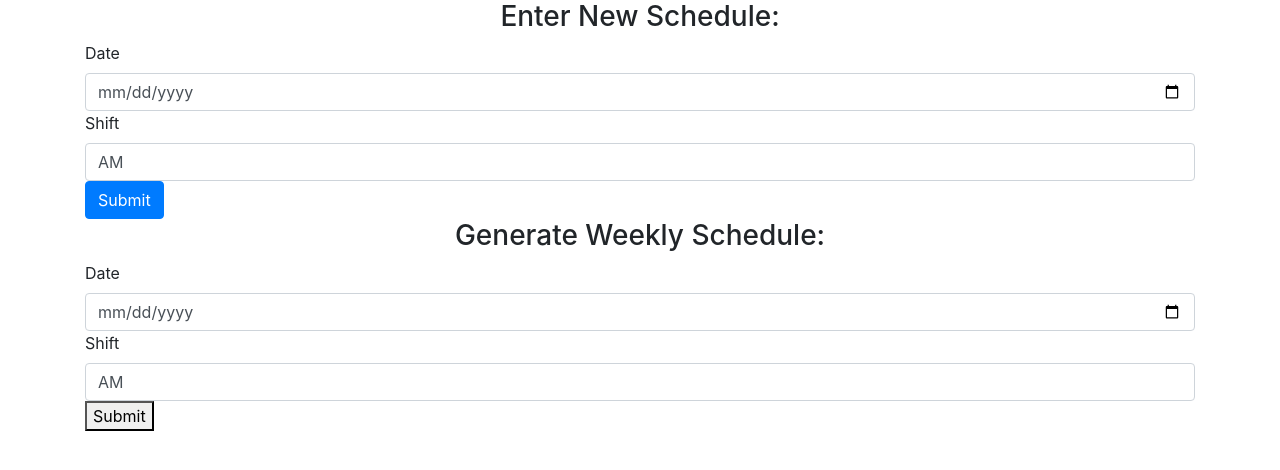
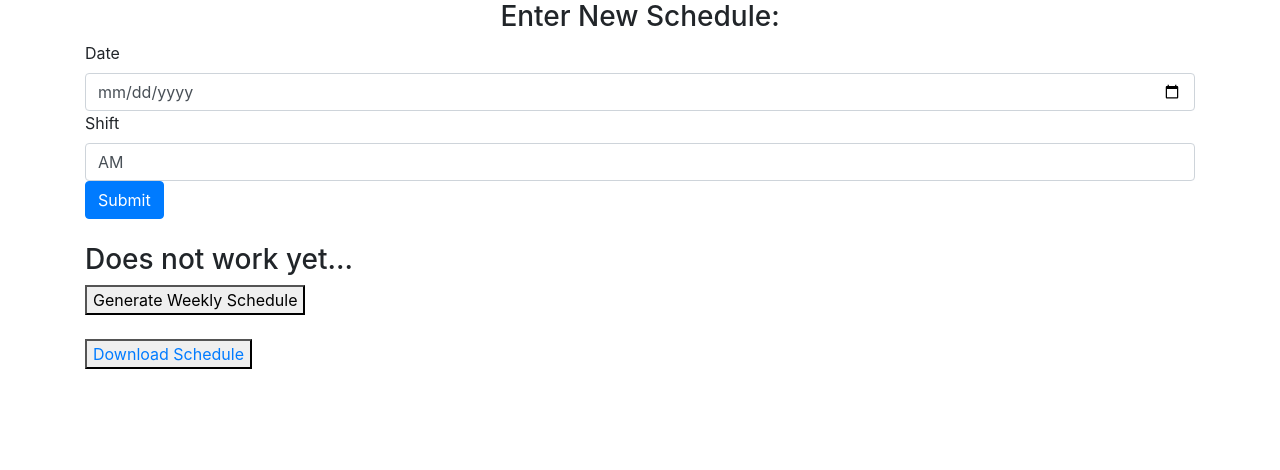
Before and after one commit to hawkinscjh/Schedule-Hawk-01, a Flask app: page /schedules in a window 1280 px wide. Shown: the part 154-624 px from the top of the page. Run offline with Flask 2, Linux system fonts and the light colour scheme; data that the repository does not hold is empty; some libraries are stand-ins or nearby versions.

Commit message:
Added subprocess to download CSV of schedule

```diff
--- a/main.py
+++ b/main.py
@@ -9,7 +9,9 @@
 from google.oauth2 import id_token
 from google.auth.transport import requests
 import constants
+import csv
 import subprocess
+import time
 
 import os
 os.environ['OAUTHLIB_INSECURE_TRANSPORT'] = '1'
@@ -28,25 +30,6 @@
 
 scope = ['https://www.googleapis.com/auth/userinfo.email', 'https://www.googleapis.com/auth/userinfo.profile', 'openid']
 oauth = OAuth2Session(client_id, redirect_uri=redirect_uri, scope=scope)
-
-def getSchedule(schedules):
-	"""Load a CSV of the schedule"""
-
-	# save to JSON to microservice directory
-	with open('static/schedule.json', 'w') as outfile:
-		json.dump(schedules, outfile)
-
-	# Declare file name
-	scheduleCSV = f"{schedules['export_location']}.{schedules['export_location']}"
-
-	img = f'<img src="{schedules}">'
-
-	sourcePath = f"{schedules}"
-
-	subprocess.run("python3 schedule_img.py", shell=True)
-
-	return img
-
 
 @app.route('/')
 def index():
@@ -79,9 +62,7 @@
 
 	if request.method == 'POST':
 
-		#content = request.form
-		content = request.get_json()
-		content["Date"] = Date(content.body.dob)
+		content = request.form
 
 		if content["Date"] != '' and content["Shift"] != '':
 
@@ -109,18 +90,24 @@
 			query = client.query(kind="schedule")
 			results = list(query.fetch())
 			return render_template('full_schedule.html', data=results)
+
 	elif request.method == 'GET':
 
 		query = client.query(kind="schedule")
 		query.order = ["Date"]
 		results = list(query.fetch())
-		print(results)
-		json_object = json.dumps(results, indent=4)
-		print(json_object)
-		return render_template('full_schedule.html', data=results)
 
-	#elif request.method == 'PATCH':
+		out_file = open("static\myfile.json", "w")
+		json.dump(results, out_file, indent = 4, sort_keys=True)
+		out_file.close()
 
+		subprocess.run("python3 test.py", shell=True)
+
+		with open("static\schedule.csv", "r") as f:
+			schedule_csv = f.read()
+
+
+		return render_template('full_schedule.html', data=results, csv = schedule_csv)
 
 	else:
 		return "Method not allowed", 405
@@ -179,7 +166,7 @@
 		profile_key = client.key("profile", int(pid))
 		profile = client.get(key=profile_key)
 		if schedule != None and profile != None:
-			schedule['Working'].append({"id": profile.key.id, "fName": profile['fName'], "lName": profile['lName'] ,"email": profile["email"], "schedule": profile['schedule']})
+			schedule['Working'].append({"id": profile.key.id, "Name": profile['fName'] +' '+ profile['lName']})
 			profile['schedule'].append({"id": schedule.key.id, "Date": schedule["Date"], "Shift": schedule["Shift"]})
 			client.put(schedule)
 			client.put(profile)
@@ -200,7 +187,7 @@
 		profile_key = client.key("profile", int(pid))
 		profile = client.get(key=profile_key)
 		if schedule != None and profile != None:
-			schedule['Working'].remove({"id": profile.key.id, "fName": profile['fName'], "lName": profile['lName'] ,"email": profile["email"],  "schedule": profile["schedule"]})
+			schedule['Working'].remove({"id": profile.key.id, "Name": profile['fName'] +' '+ profile['lName']})
 			profile['schedule'].remove({"id": schedule.key.id, "Date": schedule["Date"], "Shift": schedule["Shift"]})
 			client.put(schedule)
 			client.put(profile)
@@ -219,7 +206,7 @@
 		profile_key = client.key("profile", int(pid))
 		profile = client.get(key=profile_key)
 		if schedule != None and profile != None:
-			schedule['Working'].remove({"id": profile.key.id, "fName": profile['fName'], "lName": profile['lName'] ,"email": profile["email"],  "schedule": profile["schedule"]})
+			schedule['Working'].remove({"id": profile.key.id, "Name": profile['fName'] +' '+ profile['lName']})
 			profile['schedule'].remove({"id": schedule.key.id, "Date": schedule["Date"], "Shift": schedule["Shift"]})
 			client.put(schedule)
 			client.put(profile)
@@ -380,7 +367,7 @@
 			for schedule in profile['schedule']:
 				schedule_key = client.key("schedule", schedule['id'])
 				select_schedule = client.get(key=schedule_key)
-				select_schedule['Working'].remove({"id": profile.key.id, "fName": profile['fName'], "lName": profile['lName'] ,"email": profile["email"],  "schedule": profile["schedule"]})
+				select_schedule['Working'].remove({"id": profile.key.id, "Name": profile['fName'] +' '+ profile['lName']})
 				client.put(select_schedule)
 
 		client.delete(profile_key)
--- a/templates/full_schedule.html
+++ b/templates/full_schedule.html
@@ -15,8 +15,7 @@
         Working:
         {% for profile in x['Working'] %}
           <br />
-          <tr>{{ profile['fName'] }}</tr>
-          <tr>{{ profile['lName'] }}</tr>
+          <tr>{{ profile['Name'] }}</tr>
         {% endfor %}
         <br />
         {% endif %}
@@ -40,23 +39,18 @@
       <button type="submit" class="btn btn-primary">Submit</button>
     </form>
 
+    <br />
+    <h3>Does not work yet...</h3>
     <form action = "http://127.0.0.1:8080/schedules" method = "post">
-      <h3 align="center">Generate Weekly Schedule:</h3>
-      <div class="form group">
-        <label for="Date">Date</label>
-        <input type="date" class="form-control" id="Date" name="Date" placeholder="Enter Date">
-      </div>
-      <div class="form group">
-        <label for="Shift">Shift</label>
-        <select class="form-control" name="Shift" id="Shift">
-          <option value="AM">AM</option>
-          <option value="PM">PM</option>
-        </select>
-      </div>
-
       <button type="button" class="submit" onClick="generateWeeklySchedule()">
-        Submit
+        Generate Weekly Schedule
       </button>
     </form>
+    <br />
+
+    <button type="submit">
+      <a href="/static/schedule.csv" download="schedule.csv">Download Schedule</a>
+    </button>
+    <br />
   </body>
 {% endblock %}
--- a/templates/profiles.html
+++ b/templates/profiles.html
@@ -17,6 +17,7 @@
       </ul>
     {% endfor %}
     </table>
+    <br />
     <form action = "http://127.0.0.1:8080/profiles" method = "post">
       <h3 align="center">Enter New Profile:</h3>
       <div class="form group">
--- a/templates/schedule.html
+++ b/templates/schedule.html
@@ -20,10 +20,7 @@
     <h3>Scheduled to work</h3>
     {% for x in schedule['Working'] %}
       <ul class="list-group list-group-item" id="profiles">
-          <tr>{{ x['fName'] }}</tr>
-          <tr>{{ x['lName'] }}</tr>
-          <tr>{{ x['email'] }}</tr>
-          <tr>{{ x['phone'] }}</tr>
+          <tr>{{ x['Name'] }}</tr>
           <tr>{{ x['id'] }}</tr>
         <button type="button" class="close" onClick="deleteScheduleProfile({{ schedule['id'] }}, {{ x['id'] }})">
           <span aria-hidden="true">&times;</span>
--- /dev/null
+++ b/test.py
@@ -0,0 +1,15 @@
+import csv
+import json
+import subprocess
+import time
+
+with open('static\myfile.json', 'r+') as f:
+    x = json.load(f)
+
+schedule_info = ['Date', 'Shift', 'Working']
+
+with open('static\schedule.csv', 'w') as csvfile:
+    writer = csv.DictWriter(csvfile, fieldnames = schedule_info)
+    writer.writeheader()
+    writer.writerows(x)
+csvfile.close()
```
Also changed, not shown: schedule_img.py (deleted).
